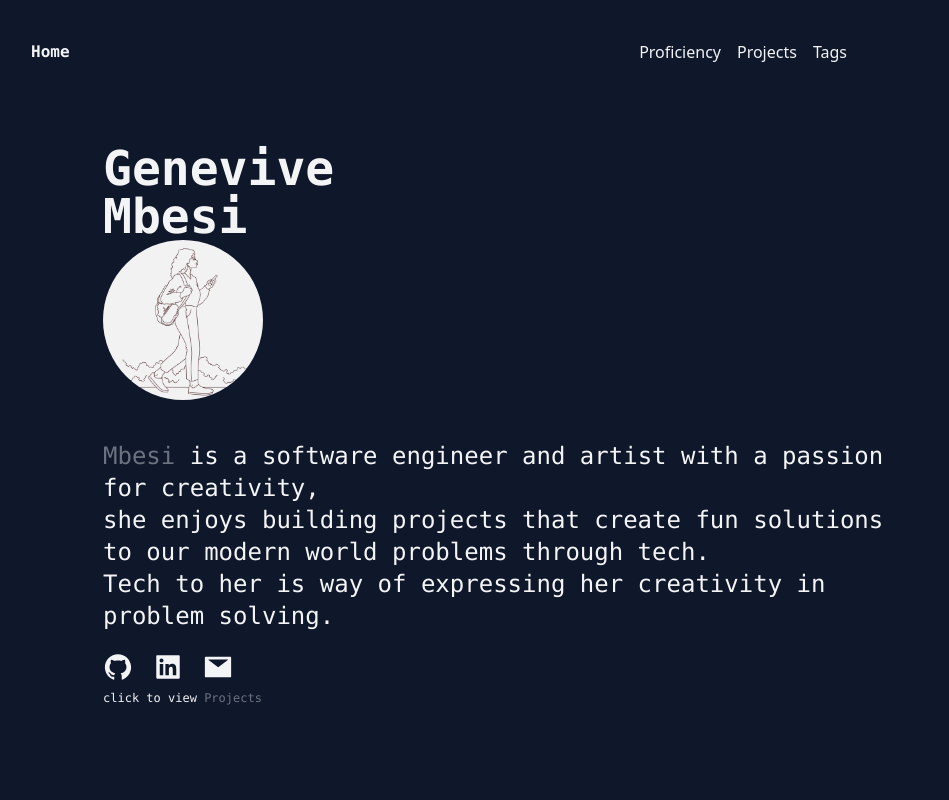
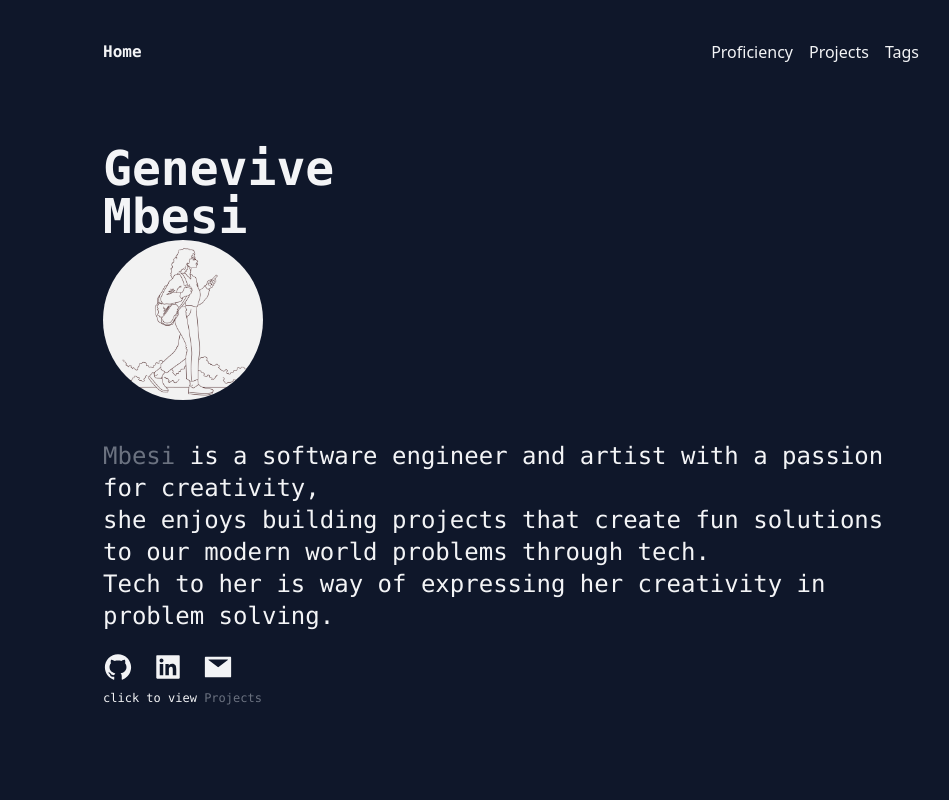
Before and after one commit to Genevive-Mbesi/Portfolio, a React (Create React App) app in the folder portfolio/: page / in a window 1280 px wide. Shown: the top 800 px of the page, without its empty margins (129-1078 px from the left). Built offline with nearby package versions, Linux system fonts and the light colour scheme.

Commit message:
Complete

```diff
--- a/portfolio/src/components/navbar.jsx
+++ b/portfolio/src/components/navbar.jsx
@@ -3,7 +3,7 @@ import {Link} from "react-router-dom";
 
 export default function Navbar() {
     return (
-      <div className=" container items-center justify-center mx-20 text-gray-100  text-s">
+      <div className=" container items-center justify-center mx-auto text-gray-100  text-s">
           <nav className='py-10 flex justify-between'>
             <h1 className='text-s font-semibold font-mono mr-20 pl-20'>
                 <Link to='/'>
```
